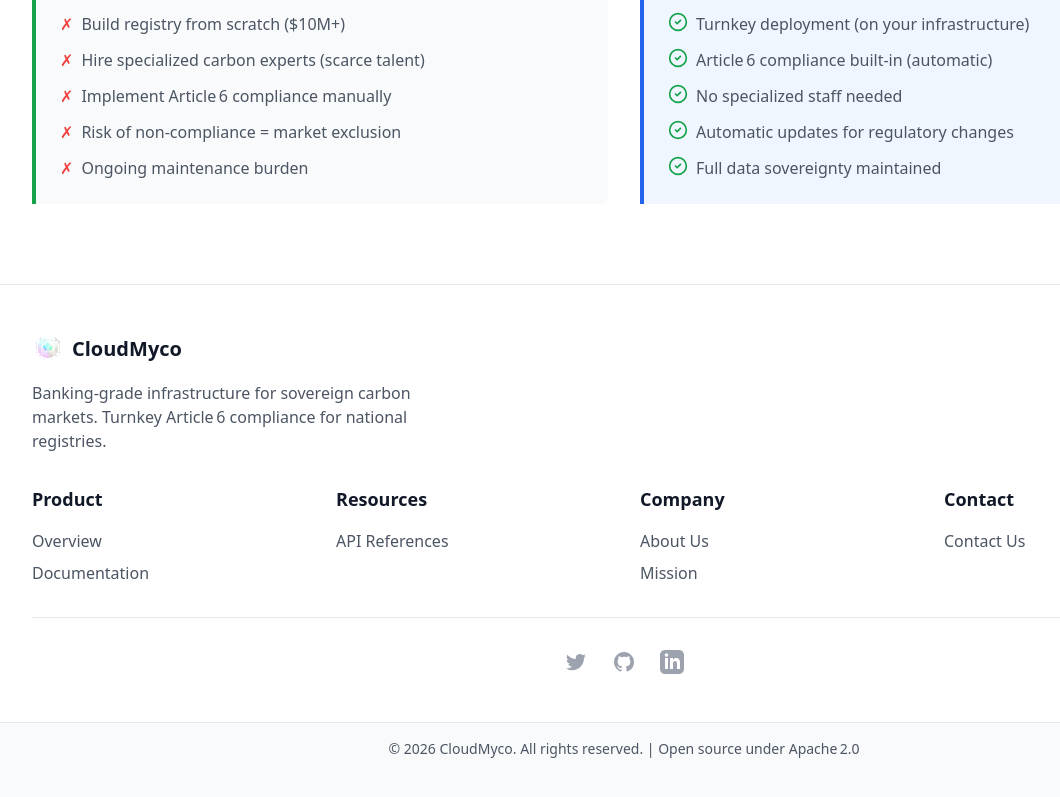
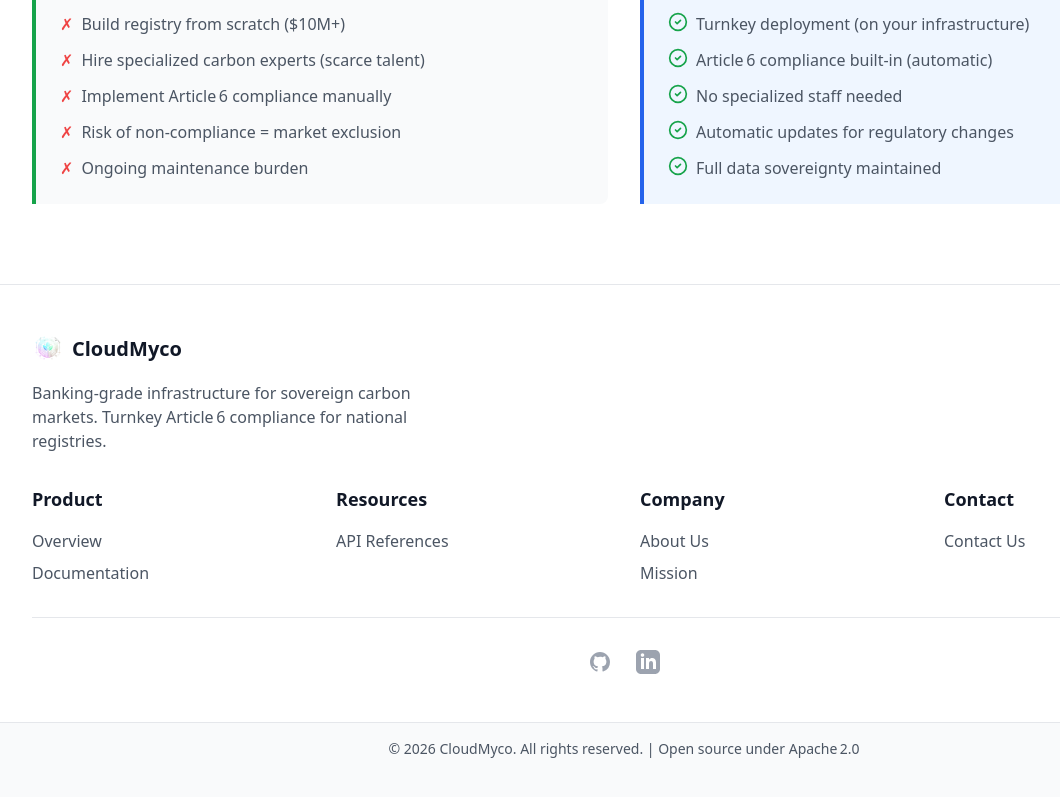
Before and after one commit to naturally-code/CloudMyco_marketing_site, a Next.js app: page / in a window 1280 px wide. Shown: the part 2911-3708 px from the top of the page, without its empty margins (16-1076 px from the left). Built offline with nearby package versions, Linux system fonts and the light colour scheme.

Commit message:
Update footer styling and landing page improvements

```diff
--- a/app/page.tsx
+++ b/app/page.tsx
@@ -484,12 +484,6 @@
             <div className="mt-8 pt-8 border-t border-gray-200">
               <div className="flex justify-center space-x-6">
                 <a href="#" className="text-gray-400 hover:text-carbon-600 transition-colors">
-                  <span className="sr-only">Twitter</span>
-                  <svg className="h-6 w-6" fill="currentColor" viewBox="0 0 24 24">
-                    <path d="M8.29 20.251c7.547 0 11.675-6.253 11.675-11.675 0-.178 0-.355-.012-.53A8.348 8.348 0 0022 5.92a8.19 8.19 0 01-2.357.646 4.118 4.118 0 001.804-2.27 8.224 8.224 0 01-2.605.996 4.107 4.107 0 00-6.993 3.743 11.65 11.65 0 01-8.457-4.287 4.106 4.106 0 001.27 5.477A4.072 4.072 0 012.8 9.713v.052a4.105 4.105 0 003.292 4.022 4.095 4.095 0 01-1.853.07 4.108 4.108 0 003.834 2.85A8.233 8.233 0 012 18.407a11.616 11.616 0 006.29 1.84" />
-                  </svg>
-                </a>
-                <a href="#" className="text-gray-400 hover:text-carbon-600 transition-colors">
                   <span className="sr-only">GitHub</span>
                   <svg className="h-6 w-6" fill="currentColor" viewBox="0 0 24 24">
                     <path fillRule="evenodd" d="M12 2C6.477 2 2 6.484 2 12.017c0 4.425 2.865 8.18 6.839 9.504.5.092.682-.217.682-.483 0-.237-.008-.868-.013-1.703-2.782.605-3.369-1.343-3.369-1.343-.454-1.158-1.11-1.466-1.11-1.466-.908-.62.069-.608.069-.608 1.003.07 1.531 1.032 1.531 1.032.892 1.53 2.341 1.088 2.91.832.092-.647.35-1.088.636-1.338-2.22-.253-4.555-1.113-4.555-4.951 0-1.093.39-1.988 1.029-2.688-.103-.253-.446-1.272.098-2.65 0 0 .84-.27 2.75 1.026A9.564 9.564 0 0112 6.844c.85.004 1.705.115 2.504.337 1.909-1.296 2.747-1.027 2.747-1.027.546 1.379.202 2.398.1 2.651.64.7 1.028 1.595 1.028 2.688 0 3.848-2.339 4.695-4.566 4.943.359.309.678.92.678 1.855 0 1.338-.012 2.419-.012 2.747 0 .268.18.58.688.482A10.019 10.019 0 0022 12.017C22 6.484 17.522 2 12 2z" clipRule="evenodd" />
--- a/components/Footer.tsx
+++ b/components/Footer.tsx
@@ -80,12 +80,6 @@
         <div className="mt-8 pt-8 border-t border-gray-200">
           <div className="flex justify-center space-x-6">
             <a href="#" className="text-gray-400 hover:text-carbon-600 transition-colors">
-              <span className="sr-only">Twitter</span>
-              <svg className="h-6 w-6" fill="currentColor" viewBox="0 0 24 24">
-                <path d="M8.29 20.251c7.547 0 11.675-6.253 11.675-11.675 0-.178 0-.355-.012-.53A8.348 8.348 0 0022 5.92a8.19 8.19 0 01-2.357.646 4.118 4.118 0 001.804-2.27 8.224 8.224 0 01-2.605.996 4.107 4.107 0 00-6.993 3.743 11.65 11.65 0 01-8.457-4.287 4.106 4.106 0 001.27 5.477A4.072 4.072 0 012.8 9.713v.052a4.105 4.105 0 003.292 4.022 4.095 4.095 0 01-1.853.07 4.108 4.108 0 003.834 2.85A8.233 8.233 0 012 18.407a11.616 11.616 0 006.29 1.84" />
-              </svg>
-            </a>
-            <a href="#" className="text-gray-400 hover:text-carbon-600 transition-colors">
               <span className="sr-only">GitHub</span>
               <svg className="h-6 w-6" fill="currentColor" viewBox="0 0 24 24">
                 <path fillRule="evenodd" d="M12 2C6.477 2 2 6.484 2 12.017c0 4.425 2.865 8.18 6.839 9.504.5.092.682-.217.682-.483 0-.237-.008-.868-.013-1.703-2.782.605-3.369-1.343-3.369-1.343-.454-1.158-1.11-1.466-1.11-1.466-.908-.62.069-.608.069-.608 1.003.07 1.531 1.032 1.531 1.032.892 1.53 2.341 1.088 2.91.832.092-.647.35-1.088.636-1.338-2.22-.253-4.555-1.113-4.555-4.951 0-1.093.39-1.988 1.029-2.688-.103-.253-.446-1.272.098-2.65 0 0 .84-.27 2.75 1.026A9.564 9.564 0 0112 6.844c.85.004 1.705.115 2.504.337 1.909-1.296 2.747-1.027 2.747-1.027.546 1.379.202 2.398.1 2.651.64.7 1.028 1.595 1.028 2.688 0 3.848-2.339 4.695-4.566 4.943.359.309.678.92.678 1.855 0 1.338-.012 2.419-.012 2.747 0 .268.18.58.688.482A10.019 10.019 0 0022 12.017C22 6.484 17.522 2 12 2z" clipRule="evenodd" />
```
